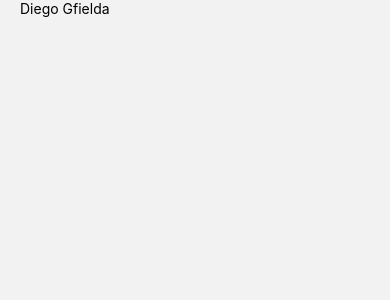
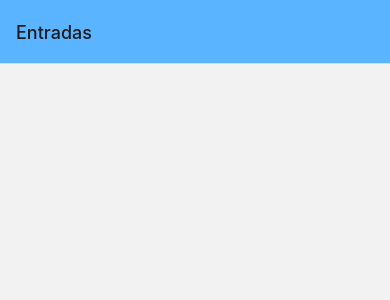
Before and after one commit to JaissonB/FeelingsDiary, a React Native app in the folder Mobile/: screen /ListingAnnotation in a window 390 px wide. Shown: the top 300 px of the page. Built offline with nearby package versions, Linux system fonts and the light colour scheme.

Commit message:
FD-3D state - Save state code
Salvo estado de codigo

```diff
--- a/Mobile/App.tsx
+++ b/Mobile/App.tsx
@@ -10,9 +10,16 @@ function App(): JSX.Element {
 
   return <>
     <NavigationContainer>
-      <Stack.Navigator initialRouteName="ListingAnnotation" screenOptions={{ headerShown: false }}>
-        <Stack.Screen name="Login" component={Login} />
-        <Stack.Screen name="ListingAnnotation" component={ListingAnnotation} />
+      <Stack.Navigator initialRouteName="ListingAnnotation">
+        <Stack.Screen name="Login" component={Login} options={{ headerShown: false }} />
+
+        <Stack.Screen name="ListingAnnotation" component={ListingAnnotation}
+          options={{
+            title: 'Entradas',
+            headerStyle: { backgroundColor: '#5AB4FF' }
+          }}
+        />
+
       </Stack.Navigator>
     </NavigationContainer>
   </>
--- a/Mobile/src/pages/ListingAnnotation/index.tsx
+++ b/Mobile/src/pages/ListingAnnotation/index.tsx
@@ -21,25 +21,45 @@ const ListingAnnotation = () => {
       dateRegistration: '12/06/2023',
       title: 'Third Item',
     },
+    {
+      id: 'Ad7acbea-c1b1-46c2-aed5-3ad53abb28ba',
+      dateRegistration: '10/02/2023',
+      title: 'First Item Second',
+    },
+    {
+      id: 'Aac68afc-c605-48d3-a4f8-fbd91aa97f63',
+      dateRegistration: '11/05/2023',
+      title: 'Second Item Second',
+    },
+    {
+      id: 'A8694a0f-3da1-471f-bd96-145571e29d72',
+      dateRegistration: '12/06/2023',
+      title: 'Third Item Second',
+    },
   ];
 
-	type ItemProps = { title: string };
+  type ItemProps = {
+    title: string,
+    dateRegistration: string,
+  };
 
-	const Item = ({ title }: ItemProps) => (
-		<View style={styles.item}>
+  const Item = ({ title, dateRegistration }: ItemProps) => (
+
+    <View style={styles.itemList}>
+      <View style={styles.itemtext}>
         <Text style={styles.title}>{title}</Text>
+        <Text style={styles.title}>{dateRegistration}</Text>
+      </View>
     </View>
   );
 
   return <>
     <View style={styles.safe}>
       <View style={styles.container}>
-				<Text>Diego Gfielda</Text>
         {/* <FlatList
           data={tempData}
-					renderItem={({ item }) => <Item title={item.title} />}
           keyExtractor={(item) => item.id}
-
+          renderItem={({ item }) => <Item title={item.title} dateRegistration={item.dateRegistration} />}
         /> */}
       </View>
     </View>
--- a/Mobile/src/pages/ListingAnnotation/styles.js
+++ b/Mobile/src/pages/ListingAnnotation/styles.js
@@ -3,27 +3,25 @@ import theme from '../../theme';
 
 const styles = StyleSheet.create({
 	safe: {
-		//	backgroundColor: '#FFFFFF',
-		paddingHorizontal: 20,
+		backgroundColor: '#FFFFFF',
+		//paddingHorizontal: 20,
 	},
 	container: {
 		height: "100%",
-		paddingTop: 25,
+		//paddingTop: 25,
 	},
 
 
-	container: {
-		flex: 1,
-		//marginTop: StatusBar.currentHeight || 0,
+	itemList: {
+		backgroundColor: '#577EFF',
+		padding: 25,
 	},
-	item: {
-		backgroundColor: '#FF0000',
-		padding: 20,
-		marginVertical: 8,
-		marginHorizontal: 16,
+	itemtext: {
+
 	},
 	title: {
-		fontSize: 32,
+		color: '#FFFFFF',
+		fontSize: 20,
 	},
 
 });
```
Lines whose indentation alone changed are shown as unchanged.
